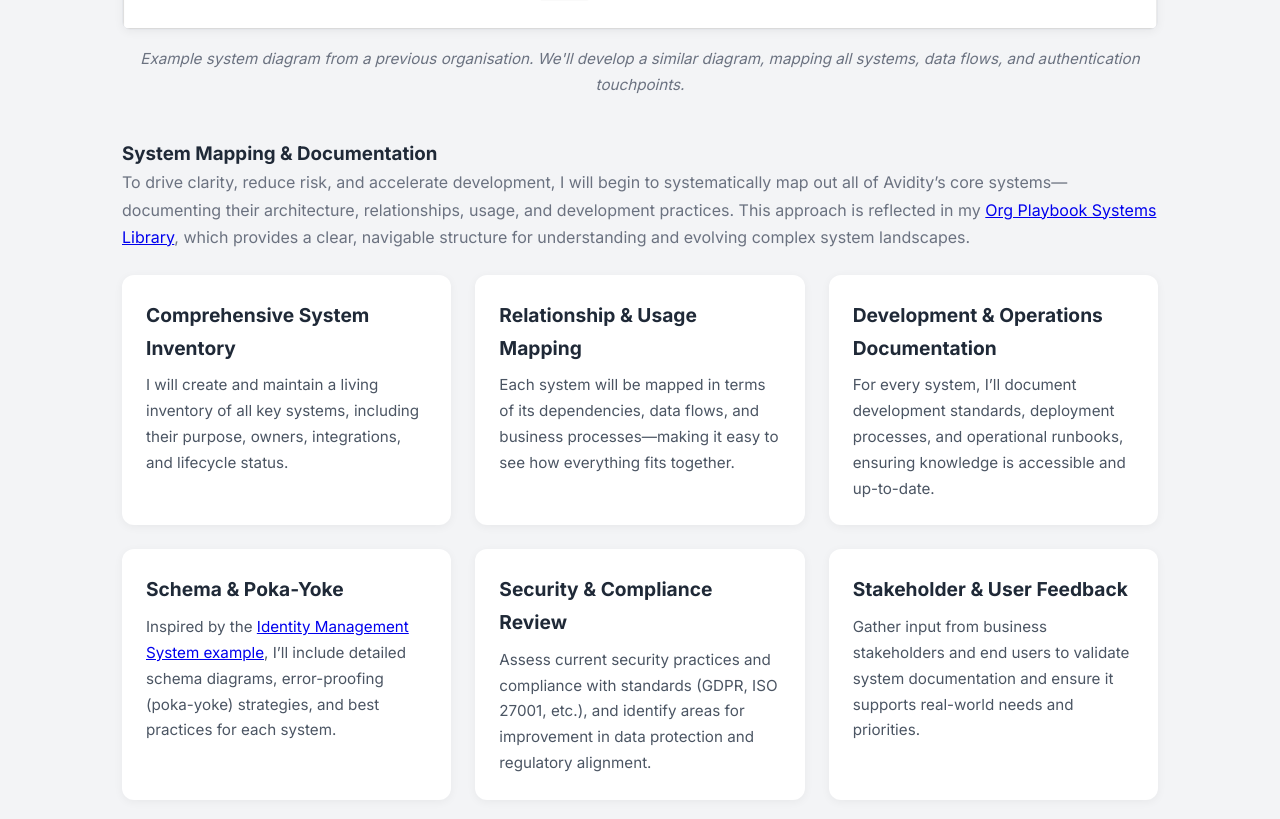
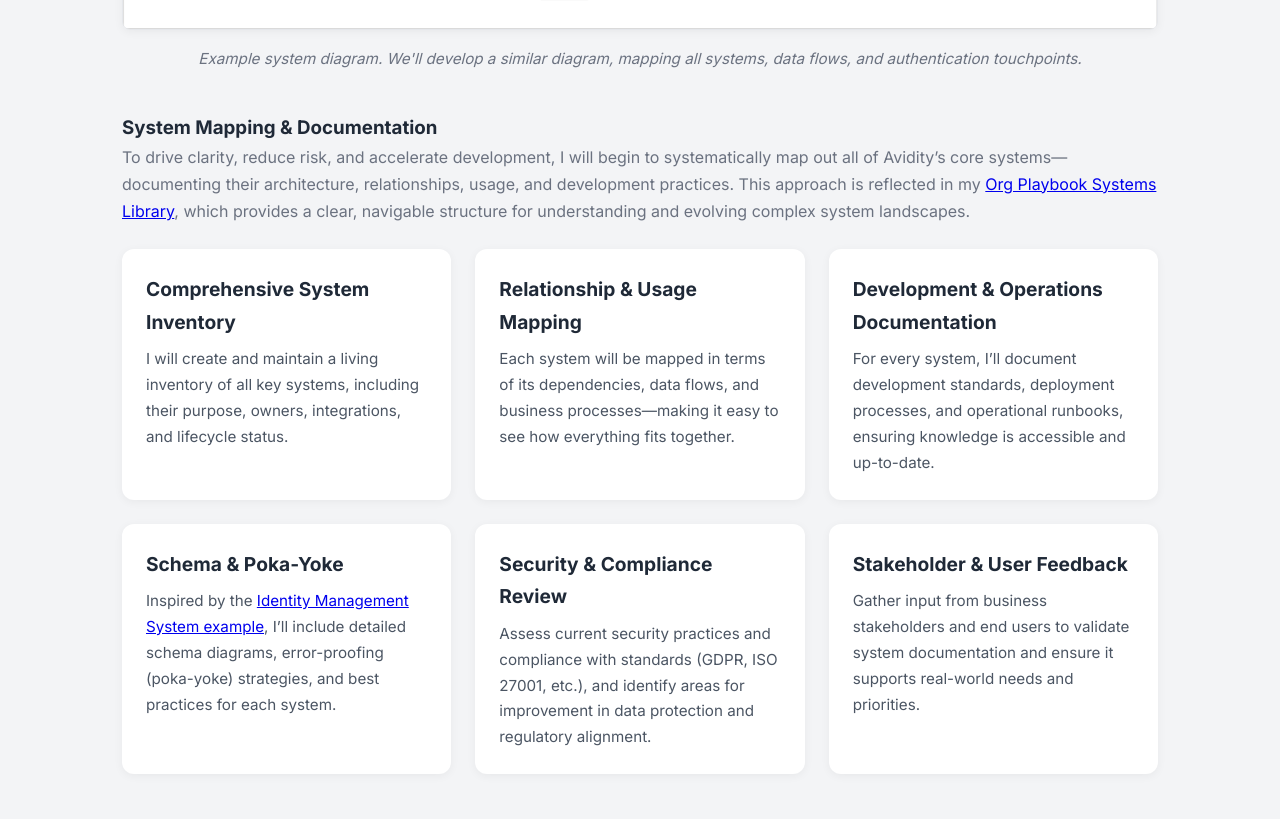
Before and after one commit to wellis321/work-plan, a plain HTML site: page index.html in a window 1280 px wide. Shown: the part 2916-3735 px from the top of the page. Drawn offline with Linux system fonts and the light colour scheme.

Commit message:
system diagram update

```diff
--- a/index.html
+++ b/index.html
@@ -129,7 +129,7 @@
                     <img src="docs/system-diagram.png" alt="Example System Diagram"
                         style="max-width:100%; height:auto; border:1px solid #e5e7eb; border-radius:8px; box-shadow:0 2px 10px rgba(0,0,0,0.05);">
                     <div style="color:#6b7280; font-size:0.95rem; margin-top:0.5rem;">
-                        <em>Example system diagram from a previous organisation. We'll develop a similar diagram,
+                        <em>Example system diagram. We'll develop a similar diagram,
                             mapping all systems, data flows, and authentication touchpoints.</em>
                     </div>
                 </div>
```
